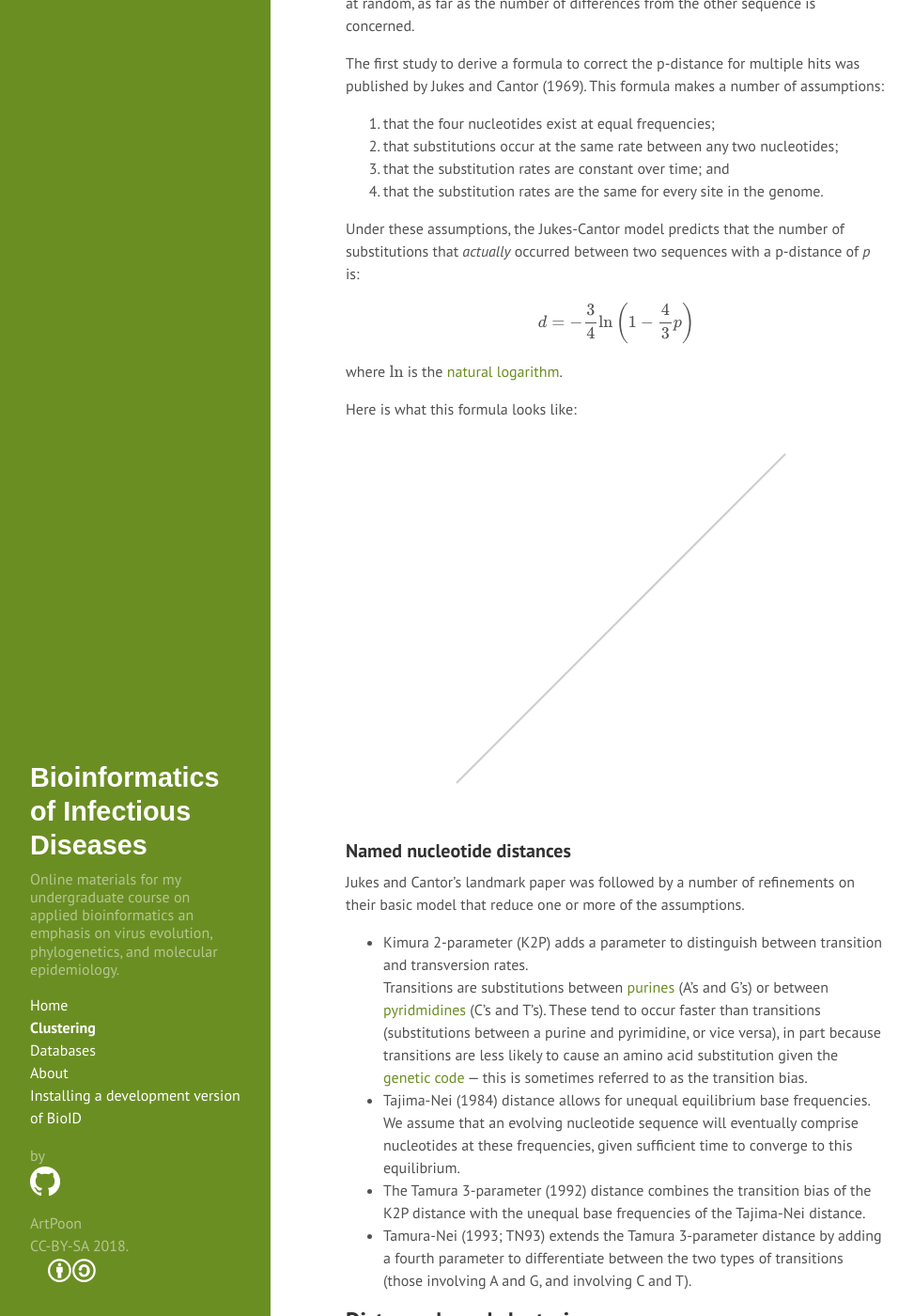
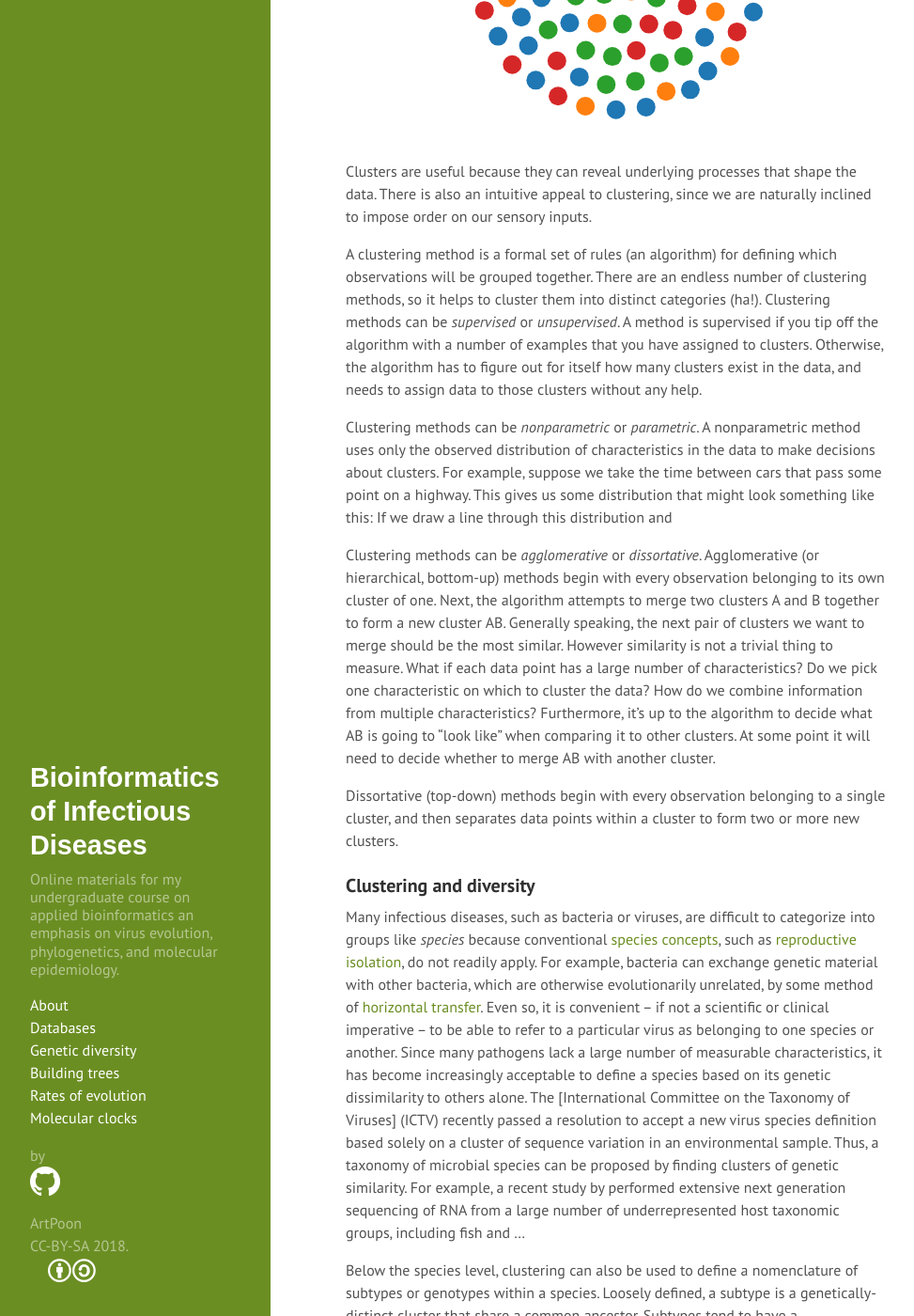
Before and after one commit to ArtPoon/BioID, a Jekyll site: the page built from Clustering.md, in a window 1280 px wide and 1400 px high, scrolled down 6318 px. Shown: the whole window at 94% size, without its empty margins (0-973 px from the left). Built offline with Jekyll 4.4.1, drawn with Linux system fonts in a browser that asks for light colours; formulas are drawn with MathJax 3; some of the changed text lies outside the part shown.

Commit message:
Starting to write Alignment.md Replaced automatic loop in sidebar with manual links

````diff
--- /dev/null
+++ b/Alignment.md
@@ -0,0 +1,50 @@
+---
+layout: page
+title: Alignment
+---
+
+{% include toc.html %}
+
+## What is alignment?
+
+A sequence alignment is a detailed model about how two or more sequences are related to each other.
+It's detailed in the sense that, whereas the underlying assumption that the sequences are related *overall* holds true for different alignments, an alignment takes this further to make assertions about how specific nucleotides or amino acids are copies from the same residue in the common ancestor.
+For example, here is an alignment of two short nucleotide sequences:
+```
+1 ACGT
+  | ||
+2 A-GT
+```
+By convention, the vertical pipe character `|` emphasizes the associations between specific nucleotides in the two sequences.
+The dash character `-` indicates where there is a "gap" in one of the sequences because of an insertion or a deletion of nucleotides since the sequences descended from their common ancestor.
+We can't be certain whether it was an insertion or deletion (or both!) that occurred to result in this gap, since either scenario can produce this outcome.
+
+
+### Pairwise sequence alignment
+
+
+### Multiple sequence alignment
+
+A *pairwise* alignment comprises two sequences, and a *multiple* sequence alignment (MSA) comprises three or more sequences.
+Generally, an MSA is built up by carrying out a series of pairwise alignments.
+This is not a trivial task because we have to reconcile the placement of gaps in any number of pairwise alignments such that the MSA makes sense.
+To illustrate, here is another pairwise alignment of the top sequence against a third longer sequence:
+```
+1 AC-GT
+  || ||
+3 ACAGT
+```
+and next we're going to naively stack these pairwise alignments together:
+```
+1 ACGT
+2 A-GT
+3 ACAGT
+```
+Clearly, sequence (3) is not aligned with (1) and (2).
+
+
+### Alignment programs
+
+
+## Readings
+* Durbin R, Eddy SR, Krogh A, Mitchison G. Biological sequence analysis: probabilistic models of proteins and nucleic acids. Cambridge University Press; 1998 Apr 23.
--- a/Clustering.md
+++ b/Clustering.md
@@ -1,72 +1,16 @@
 ---
 layout: page
-title: Clustering
+title: Genetic diversity
 ---
 
 {% include toc.html %}
 
-## What are clusters?
+## What is diversity?
 
-A cluster is a subset of objects that are more similar to each other than they are to objects that are not in the cluster.
-The amount of similarity that is sufficient to define a cluster is subjective, and clusters can occur entirely by chance.
-If you drop a handful of jellybeans in a bowl, your eyes will naturally be drawn to what you perceive as patterns.
-
-<!-- jellybean bowl animation -->
-<center>
-{% include example.html %}
-</center>
-
-Clusters are useful because they can reveal underlying processes that shape the data.
-There is also an intuitive appeal to clustering, since we are naturally inclined to impose order on our sensory inputs.
-
-A clustering method is a formal set of rules (an algorithm) for defining which observations will be grouped together.
-There are an endless number of clustering methods, so it helps to cluster them into distinct categories (ha!).
-Clustering methods can be *supervised* or *unsupervised*.
-A method is supervised if you tip off the algorithm with a number of examples that you have assigned to clusters.
-Otherwise, the algorithm has to figure out for itself how many clusters exist in the data, and needs to assign data to those clusters without any help.
-
-Clustering methods can be *nonparametric* or *parametric*.
-A nonparametric method uses only the observed distribution of characteristics in the data to make decisions about clusters.
-For example, suppose we take the time between cars that pass some point on a highway.
-This gives us some distribution that might look something like this:
-<!-- negative binomial distribution here? or mixture model? -->
-If we draw a line through this distribution and
-
-Clustering methods can be *agglomerative* or *dissortative*.
-Agglomerative (or hierarchical, bottom-up) methods begin with every observation belonging to its own cluster of one.
-Next, the algorithm attempts to merge two clusters A and B together to form a new cluster AB.
-Generally speaking, the next pair of clusters we want to merge should be the most similar. However similarity is not a trivial thing to measure.
-What if each data point has a large number of characteristics?
-Do we pick one characteristic on which to cluster the data?
-How do we combine information from multiple characteristics?
-Furthermore, it's up to the algorithm to decide what AB is going to "look like" when comparing it to other clusters.
-At some point it will need to decide whether to merge AB with another cluster.
-
-Dissortative (top-down) methods begin with every observation belonging to a single cluster, and then separates data points within a cluster to form two or more new clusters.
+### Quasispecies
 
 
-## Clusters and infectious diseases
-
-
-### Diversity
-Many infectious diseases, such as bacteria or viruses, are difficult to categorize into groups like *species* because conventional [species concepts](), such as [reproductive isolation](), do not readily apply.
-For example, bacteria can exchange genetic material with other bacteria, which are otherwise evolutionarily unrelated, by some method of [horizontal transfer](http://wikipedia.org/...).
-Even so, it is convenient -- if not a scientific or clinical imperative -- to be able to refer to a particular virus as belonging to one species or another.
-Since many pathogens lack a large number of measurable characteristics, it has become increasingly acceptable to define a species based on its genetic dissimilarity to others alone.
-The [International Committee on the Taxonomy of Viruses] (ICTV) recently passed a resolution to accept a new virus species definition based solely on a cluster of sequence variation in an environmental sample. <!-- ref? -->
-Thus, a taxonomy of microbial species can be proposed by finding clusters of genetic similarity.
-For example, a recent study by <!-- JC paper with Eddie Holmes --> performed extensive next generation sequencing of RNA from a large number of underrepresented host taxonomic groups, including fish and ...
-
-
-
-<!-- examples of clustering for taxonomy -->
-Below the species level, clustering can also be used to define a nomenclature of subtypes or genotypes within a species.
-Loosely defined, a subtype is a genetically-distinct cluster that share a common ancestor.
-Subtypes tend to have a characteristic global distribution that may be attributed to a founder effect, where a particular variant seeds a new epidemic in a relatively isolated population (such as a continent) with limited migration with the source population.
-
-
-### Epidemiology
-
+## Measures of diversity
 
 
 ## Genetic distances
@@ -237,6 +181,68 @@ Jukes and Cantor's landmark paper was followed by a number of refinements on the
 
 
 
+
+# Clustering
+
+A cluster is a subset of objects that are more similar to each other than they are to objects that are not in the cluster.
+The amount of similarity that is sufficient to define a cluster is subjective, and clusters can occur entirely by chance.
+If you drop a handful of jellybeans in a bowl, your eyes will naturally be drawn to what you perceive as patterns.
+
+<!-- jellybean bowl animation -->
+<center>
+{% include example.html %}
+</center>
+
+Clusters are useful because they can reveal underlying processes that shape the data.
+There is also an intuitive appeal to clustering, since we are naturally inclined to impose order on our sensory inputs.
+
+A clustering method is a formal set of rules (an algorithm) for defining which observations will be grouped together.
+There are an endless number of clustering methods, so it helps to cluster them into distinct categories (ha!).
+Clustering methods can be *supervised* or *unsupervised*.
+A method is supervised if you tip off the algorithm with a number of examples that you have assigned to clusters.
+Otherwise, the algorithm has to figure out for itself how many clusters exist in the data, and needs to assign data to those clusters without any help.
+
+Clustering methods can be *nonparametric* or *parametric*.
+A nonparametric method uses only the observed distribution of characteristics in the data to make decisions about clusters.
+For example, suppose we take the time between cars that pass some point on a highway.
+This gives us some distribution that might look something like this:
+<!-- negative binomial distribution here? or mixture model? -->
+If we draw a line through this distribution and
+
+Clustering methods can be *agglomerative* or *dissortative*.
+Agglomerative (or hierarchical, bottom-up) methods begin with every observation belonging to its own cluster of one.
+Next, the algorithm attempts to merge two clusters A and B together to form a new cluster AB.
+Generally speaking, the next pair of clusters we want to merge should be the most similar. However similarity is not a trivial thing to measure.
+What if each data point has a large number of characteristics?
+Do we pick one characteristic on which to cluster the data?
+How do we combine information from multiple characteristics?
+Furthermore, it's up to the algorithm to decide what AB is going to "look like" when comparing it to other clusters.
+At some point it will need to decide whether to merge AB with another cluster.
+
+Dissortative (top-down) methods begin with every observation belonging to a single cluster, and then separates data points within a cluster to form two or more new clusters.
+
+
+
+### Clustering and diversity
+Many infectious diseases, such as bacteria or viruses, are difficult to categorize into groups like *species* because conventional [species concepts](), such as [reproductive isolation](), do not readily apply.
+For example, bacteria can exchange genetic material with other bacteria, which are otherwise evolutionarily unrelated, by some method of [horizontal transfer](http://wikipedia.org/...).
+Even so, it is convenient -- if not a scientific or clinical imperative -- to be able to refer to a particular virus as belonging to one species or another.
+Since many pathogens lack a large number of measurable characteristics, it has become increasingly acceptable to define a species based on its genetic dissimilarity to others alone.
+The [International Committee on the Taxonomy of Viruses] (ICTV) recently passed a resolution to accept a new virus species definition based solely on a cluster of sequence variation in an environmental sample. <!-- ref? -->
+Thus, a taxonomy of microbial species can be proposed by finding clusters of genetic similarity.
+For example, a recent study by <!-- JC paper with Eddie Holmes --> performed extensive next generation sequencing of RNA from a large number of underrepresented host taxonomic groups, including fish and ...
+
+
+
+<!-- examples of clustering for taxonomy -->
+Below the species level, clustering can also be used to define a nomenclature of subtypes or genotypes within a species.
+Loosely defined, a subtype is a genetically-distinct cluster that share a common ancestor.
+Subtypes tend to have a characteristic global distribution that may be attributed to a founder effect, where a particular variant seeds a new epidemic in a relatively isolated population (such as a continent) with limited migration with the source population.
+
+
+### Epidemiology
+
+
 ## Distance-based clustering
 
 Genetic distances provide a straight-forward basis for clustering sequences.
--- a/_includes/example.html
+++ b/_includes/example.html
@@ -63,7 +63,7 @@ force.on("tick", function(e) {
       .attr("cy", function(d) { return d.y; });
 });
 
-svg.on("mousemove", function() {
+svg.on("mouseover", function() {
   var p1 = d3.mouse(this);
   root.px = p1[0];
   root.py = p1[1];
--- a/_includes/sidebar.html
+++ b/_includes/sidebar.html
@@ -6,26 +6,12 @@
     </div>
 
     <ul class="sidebar-nav">
-      <li class="sidebar-nav-item{% if page.title == "Home" %} active{% endif %}">
-        <a href="/">Home</a>
-      </li>
-
-      {% comment %}
-        The code below dynamically generates a sidebar nav of pages with
-        `layout: page` in the front-matter. See readme for usage.
-      {% endcomment %}
-
-      {% assign pages_list = site.pages %}
-      {% for node in pages_list %}
-        {% if node.title != null %}
-          {% if node.layout == "page" %}
-            <li class="sidebar-nav-item{% if page.url == node.url %} active{% endif %}">
-              <a href="{{ node.url }}">{{ node.title }}</a>
-            </li>
-          {% endif %}
-        {% endif %}
-      {% endfor %}
-
+      <li><a href="README.html"/>About</a></li>
+      <li><a href="Databases.html"/>Databases</a></li>
+      <li><a href="Clustering.html"/>Genetic diversity</a></li>
+      <li><a href="Trees.html"/>Building trees</li>
+      <li><a href="Rates.html"/>Rates of evolution</a></li>
+      <li><a href="Clocks.html"/>Molecular clocks</a></li>
     </ul>
 
     <div>
````
